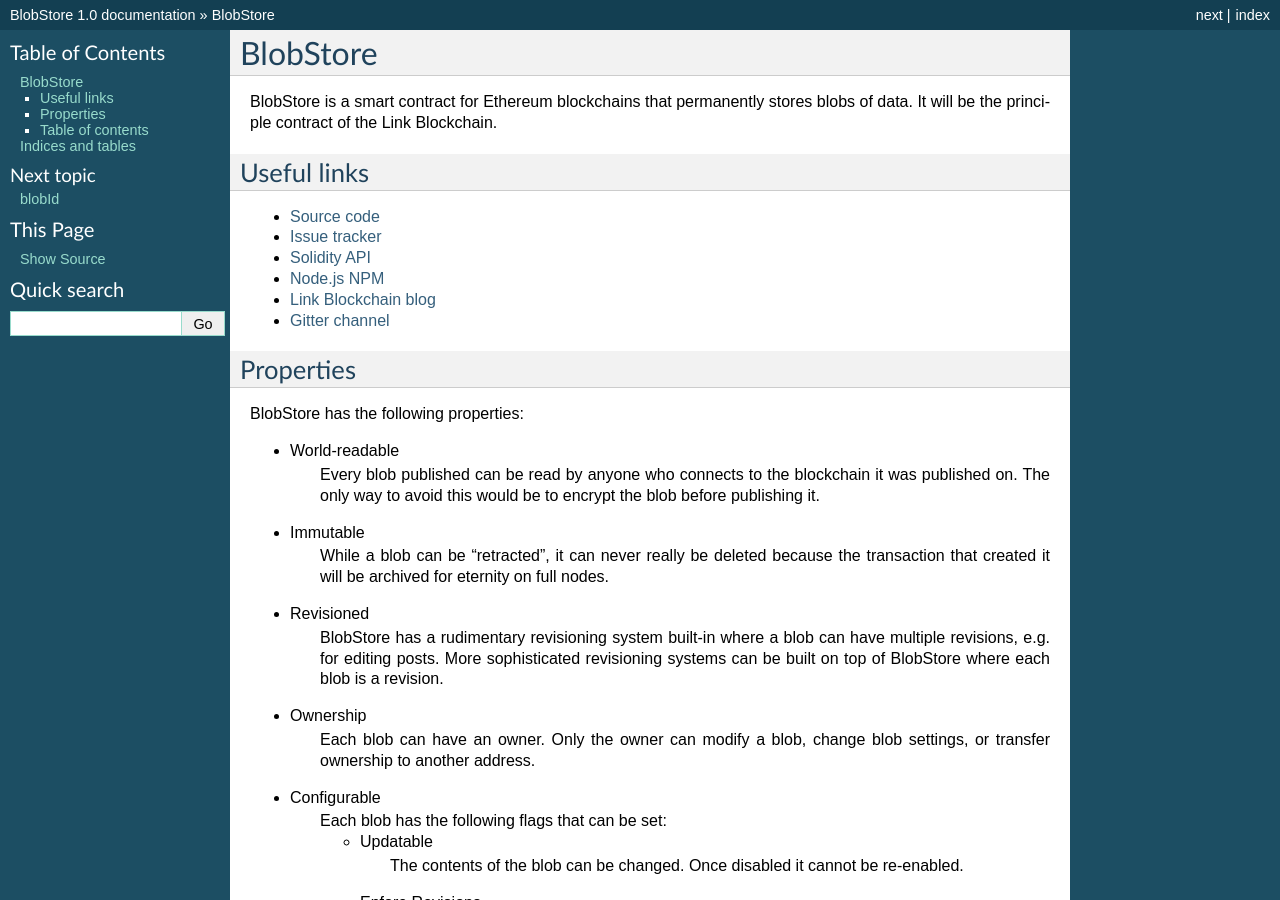
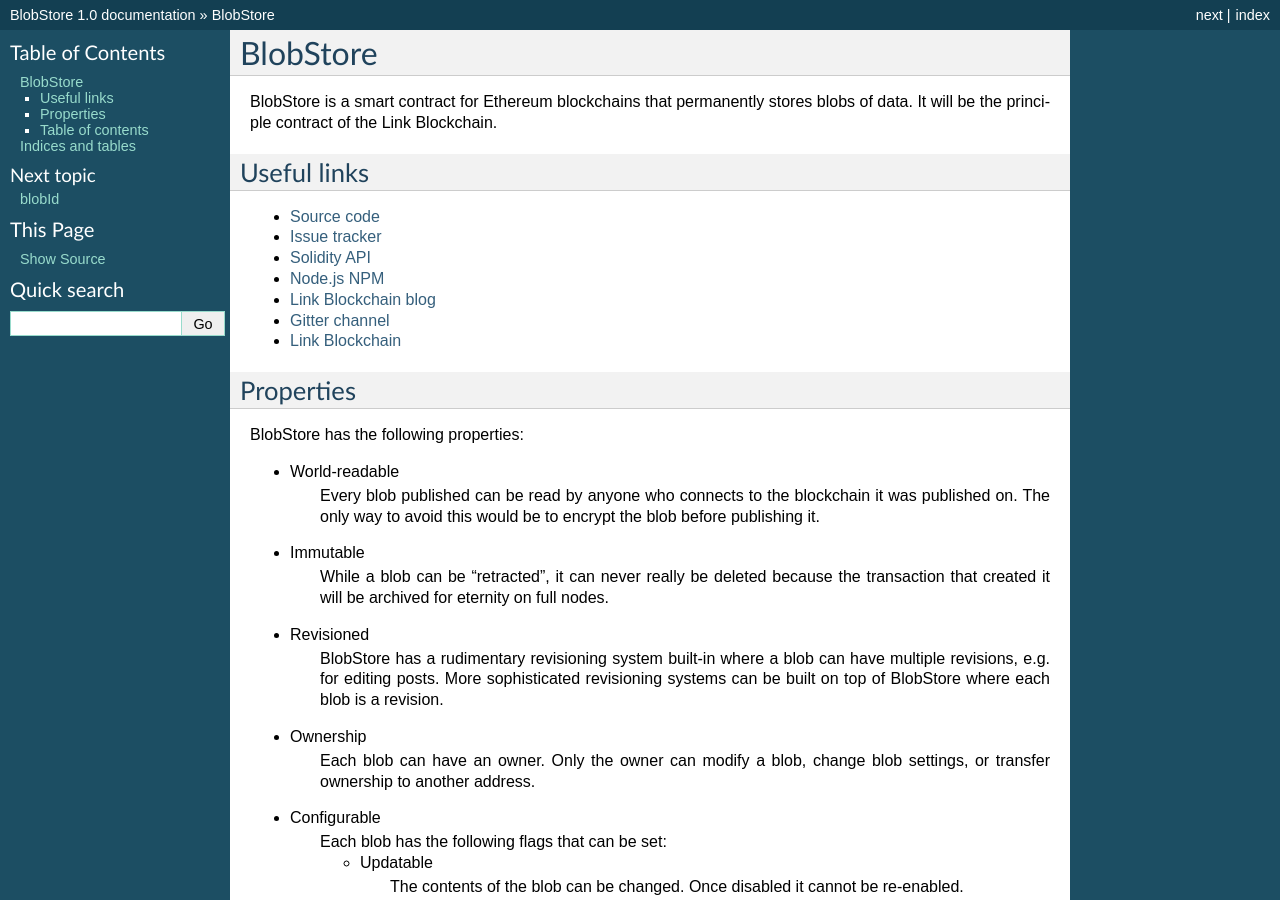
Before and after one commit to acuity-network/mix-item-store, a Sphinx documentation site: the page built from docs/index.rst, in a window 1280 px wide and 900 px high. Built offline with Sphinx 7.4.7, drawn with Linux system fonts in a browser that asks for light colours.

Commit message:
Add Link Blockchain to Useful links.

```diff
--- a/docs/index.rst
+++ b/docs/index.rst
@@ -22,6 +22,8 @@
 * `Link Blockchain blog <https://blog.link-blockchain.org/>`_
 
 * `Gitter channel <https://gitter.im/link-blockchain/blobstore>`_
+
+* `Link Blockchain <http://www.link-blockchain.org/>`_
 
 Properties
 ------------
```
